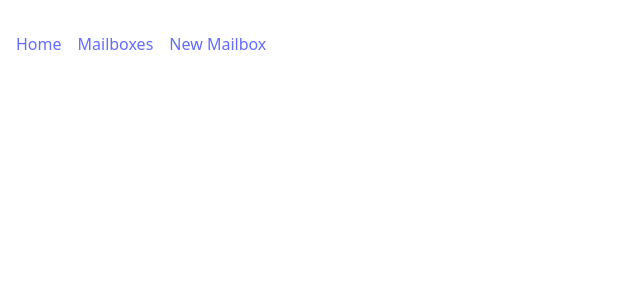
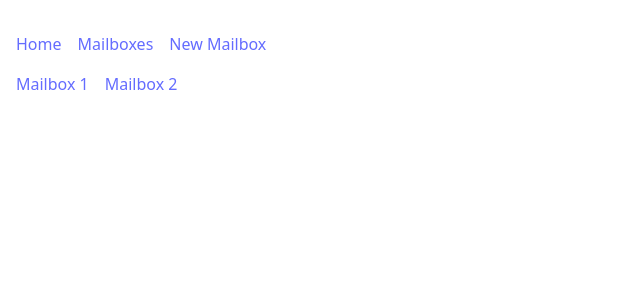
Before and after one commit to PratikshaDPai/react-router-dom-lab, a React (Vite) app: page /mailboxes in a window 1280 px wide. Shown: the top 300 px of the page, without its empty margins (0-640 px from the left). Built offline with nearby package versions, Linux system fonts and the light colour scheme.

Commit message:
Add MailboxList

```diff
--- a/src/App.jsx
+++ b/src/App.jsx
@@ -1,11 +1,32 @@
 // src/App.jsx
 
+import { Route, Routes } from "react-router-dom";
 import NavBar from "./components/NavBar/NavBar";
+import MailboxList from "./components/MailboxList/MailboxList";
+import { useState } from "react";
 
 const App = () => {
+  const [mailboxes, setMailboxes] = useState([
+    {
+      _id: 1,
+      boxSize: "Small",
+      boxOwner: "Alex",
+    },
+    {
+      _id: 2,
+      boxSize: "Large",
+      boxOwner: "Bob",
+    },
+  ]);
   return (
     <>
       <NavBar />
+      <Routes>
+        <Route
+          path="/mailboxes"
+          element={<MailboxList mailboxes={mailboxes} />}
+        />
+      </Routes>
     </>
   );
 };
--- a/src/components/MailboxList/MailboxList.jsx
+++ b/src/components/MailboxList/MailboxList.jsx
@@ -0,0 +1,15 @@
+import { Link } from "react-router-dom";
+
+export default function MailboxList({ mailboxes }) {
+  return (
+    <nav>
+      <ul>
+        {mailboxes.map((mailbox) => (
+          <li key={mailbox._id}>
+            <Link to={`/mailboxes/${mailbox._id}`}>Mailbox {mailbox._id}</Link>
+          </li>
+        ))}
+      </ul>
+    </nav>
+  );
+}
```
